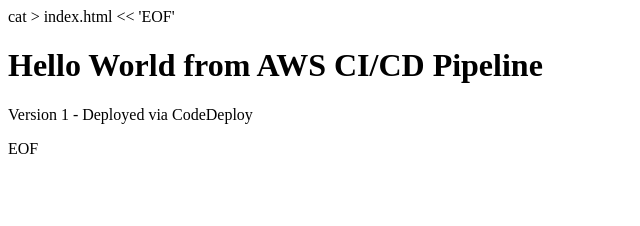
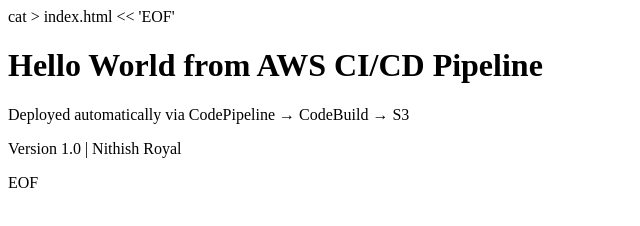
Before and after one commit to NithishRoyal386/ci-cd-project, a plain HTML site: page index.html in a window 1280 px wide. Shown: the whole page, without its empty margins (0-640 px from the left). Drawn offline with Linux system fonts and the light colour scheme.

Commit message:
trigger pipeline - version 1.0

```diff
--- a/index.html
+++ b/index.html
@@ -4,7 +4,8 @@
 <head><title>CI/CD Demo</title></head>
 <body>
 <h1>Hello World from AWS CI/CD Pipeline</h1>
-<p>Version 1 - Deployed via CodeDeploy</p>
+<p>Deployed automatically via CodePipeline → CodeBuild → S3</p>
+<p>Version 1.0 | Nithish Royal</p>
 </body>
 </html>
 EOF
```
